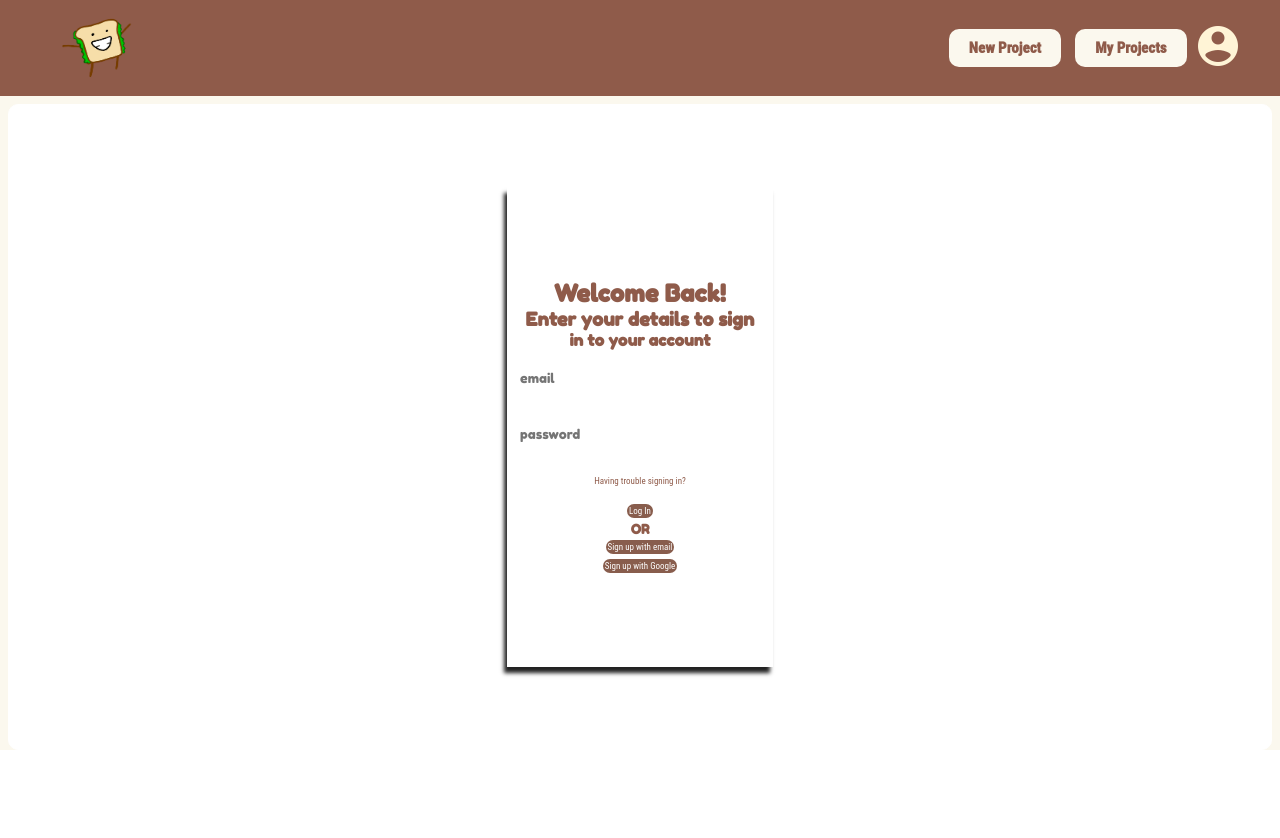
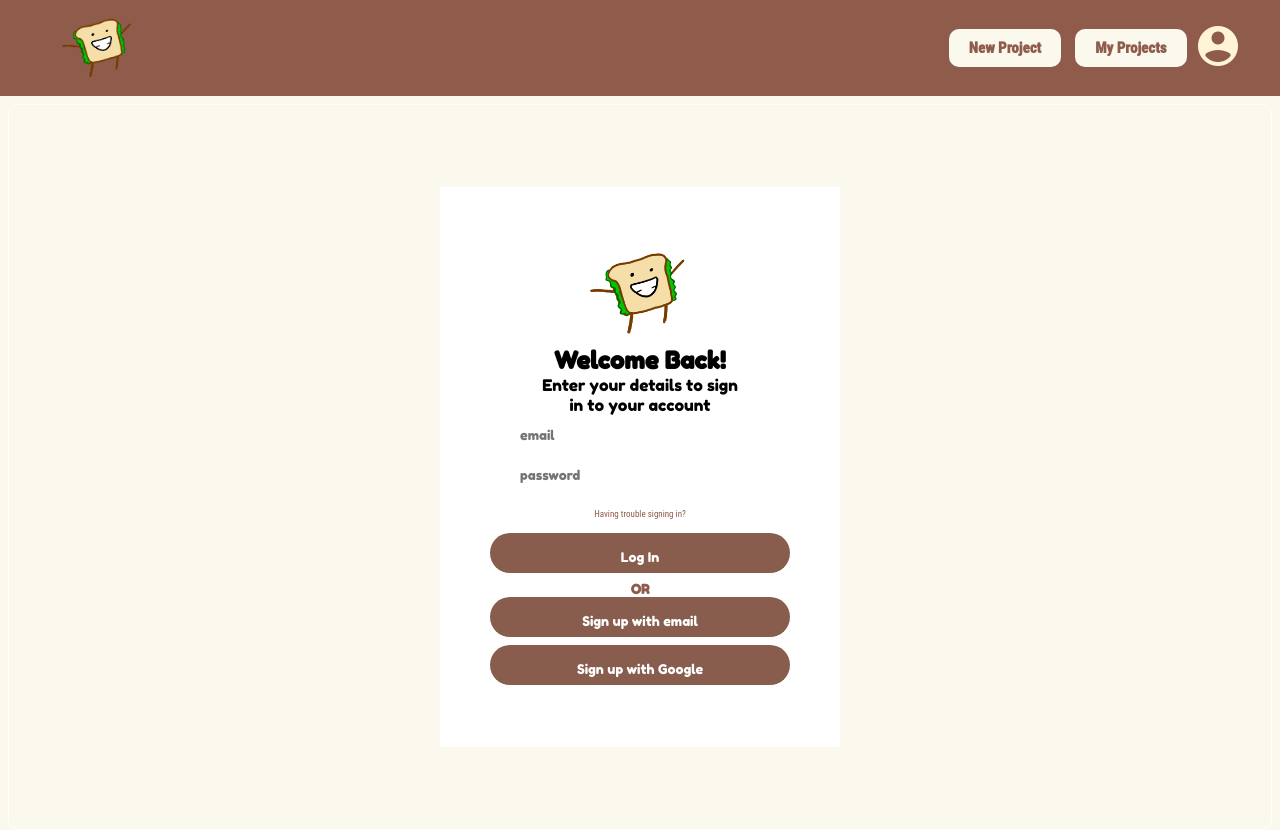
Before and after one commit to Kevmister331/project-panini, a React (Create React App) app: page /login in a window 1280 px wide. Before the commit the page ends 800 px from the top, so only its background shows below. Built offline with nearby package versions, Linux system fonts and the light colour scheme; no server answers; a web font is replaced by a local one.

Commit message:
editing login styles

```diff
--- a/src/App.css
+++ b/src/App.css
@@ -162,6 +162,7 @@ form{
     box-shadow: -3px 6px 4px #222;
 }
 
+
 form input {
     width: 250px;
     height: 40px;
@@ -281,17 +282,34 @@ dashboard2body {
 
 
 /* CSS FOR THE LOGIN PAGE */
-.auth-form-container, .login-form {
+.auth-form-container {
   text-align: center;
   display: flex;
   flex-direction: column;
-  min-height: 60vh;
+
   align-items: center;
   justify-content: center;
-  background-color: white;
+
   padding: 0.5rem;
   margin: 0.1rem;
 }
+
+.login-form {
+    text-align: center;
+    display: flex;
+    flex-direction: column;
+    height: 70vh;
+    width: 50vh;
+    align-items: center;
+    justify-content: center;
+
+    padding: 1rem;
+    margin: 0.1rem;
+    background-color: white;
+    box-shadow: none;
+  }
+
+
 
 @media screen and (min-width: 600px){
   .auth-form-container{
@@ -309,11 +327,10 @@ label
 }
 
 input{
-  margin: 0.5rem 0;
-  padding: 1rem;
-  border: none;
-  border-radius: 10px;
+    border: 2px solid red;
+    border-radius: 4px;
 }
+
 
 button2 {
   border: none;
@@ -327,30 +344,23 @@ button2 {
   font-size: 9px;
 }
 
-button3 {
-  border: none;
-  background-color: #885D4D;
-  color: white;
-  padding: 2px;
-  border-radius: 20px;
-  cursor: pointer;
-  margin: 0.2rem;
-  font-family: "Roboto Condensed", sans-serif;
-  font-size: 9px;
+.submit {
+	background-color:#885D4D;
+	border-radius:28px;
+	display:inline-block;
+	cursor:pointer;
+	color:#ffffff;
+	padding:16px 31px;
+	text-decoration:none;
+    width: 300px;
+    margin-bottom: 8px;
 }
 
-button4 {
-  border: none;
-  background-color: #885D4D;
-  color: white;
-  padding: 2px;
-  border-radius: 10px;
-  cursor: pointer;
-  margin: 0.1rem;
-  font-family: "Roboto Condensed", sans-serif;
-  font-size: 9px;
+.submit:active {
+    background-color: #5A3A2F;
+	position:relative;
+	top:1px;
 }
-
 #dancing {
     width: 10%;
     height: 10%;
@@ -360,6 +370,15 @@ button4 {
 #panini {
     width: 30%;
     height: 30%;
+}
+
+#panini2 {
+    width: 45%;
+    height: 20%;
+}
+
+#black {
+    color: black;
 }
 
 .ideas-container {
--- a/src/pages/Login.jsx
+++ b/src/pages/Login.jsx
@@ -12,16 +12,17 @@ const Login = () => {
     return (
       <div className="auth-form-container">
       <form className="login-form" onSubmit={handleSubmit}>
-        <h2>Welcome Back!</h2>
-        <h3>Enter your details to sign</h3>
-        <h4>in to your account</h4>
+      <img id="panini2" src={require("../images/panini.png")} alt="logo"></img>
+      <h2 id="black">Welcome Back!</h2>
+        <p id="black">Enter your details to sign</p>
+        <p id="black">in to your account</p>
         <input value={email} onChange={(e) => setEmail(e.target.value)}type="email" placeholder="email" id="email" name="email"/>
         <input value={pass} onChange={(e) => setPass(e.target.value)}type="password" placeholder="password" id="password" name="password"/>
         <button2>Having trouble signing in?</button2>
-        <button3 type="submit">Log In</button3>
+        <button class="submit" type="submit">Log In</button>
         <h5>OR</h5>
-        <button3 type="submit">Sign up with email</button3>
-        <button4 type="submit">Sign up with Google</button4>
+        <button class="submit" type="submit">Sign up with email</button>
+        <button class="submit" type="submit">Sign up with Google</button>
       </form>
       </div>
     )
```
